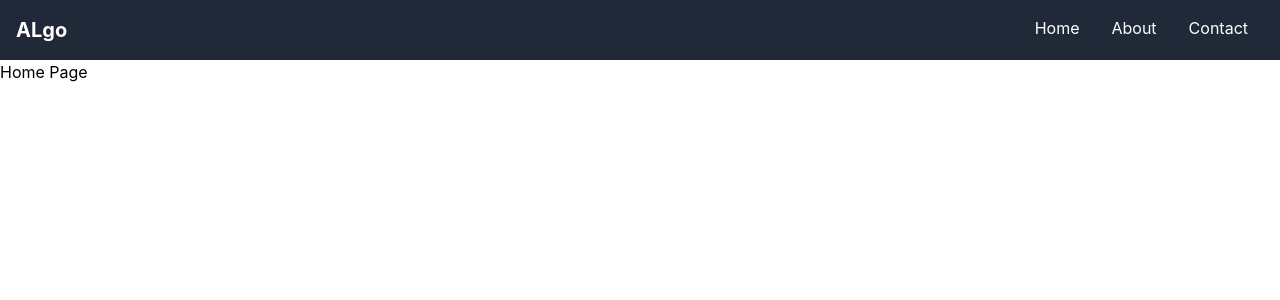
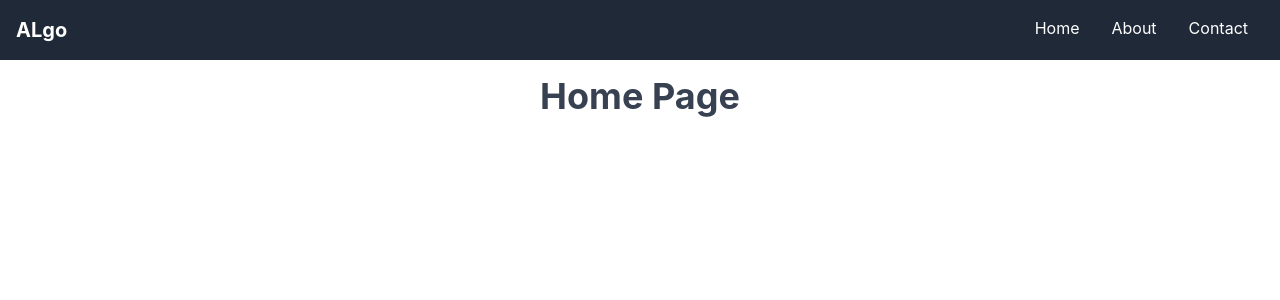
Before and after one commit to sonagravivek/meta-app, a React (Create React App) app: page / in a window 1280 px wide. Shown: the top 300 px of the page. Built offline with nearby package versions, Linux system fonts and the light colour scheme.

Commit message:
Delete node Modules

```diff
--- a/src/App.js
+++ b/src/App.js
@@ -1,9 +1,21 @@
 import "./App.css";
 import { Routes, Route } from "react-router-dom";
 import Navbar from "./componet/Navbar";
-const Home = () => <div>Home Page</div>;
-const About = () => <div>About Page</div>;
-const Contact = () => <div>Contact Page</div>;
+const Home = () => (
+  <div className="font-bold text-4xl my-4 text-gray-700 text-center">
+    Home Page
+  </div>
+);
+const About = () => (
+  <div className="font-bold text-4xl my-4 text-gray-700 text-center">
+    About Page
+  </div>
+);
+const Contact = () => (
+  <div className="font-bold text-4xl my-4 text-gray-700 text-center">
+    Contact Page
+  </div>
+);
 
 function App() {
   return (
```
